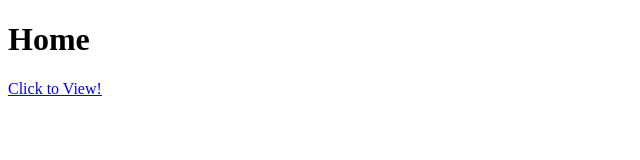
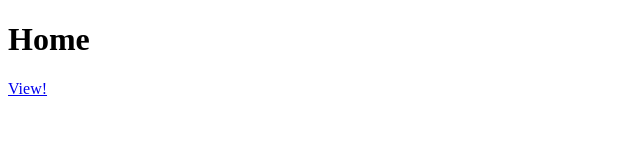
Before and after one commit to BOLD-3536/wd201, a website: page http-server/home.html in a window 1280 px wide. Shown: the full height of the page, 0-640 px from the left. Drawn offline with Linux system fonts and the light colour scheme.

Commit message:
Update home.html

```diff
--- a/http-server/home.html
+++ b/http-server/home.html
@@ -2,6 +2,6 @@
 <html>
   <body>
     <h1>Home</h1>
-    <a href="./project.html">Click to View!</a>
+    <a href="./project.html">View!</a>
   </body>
 </html>
```
